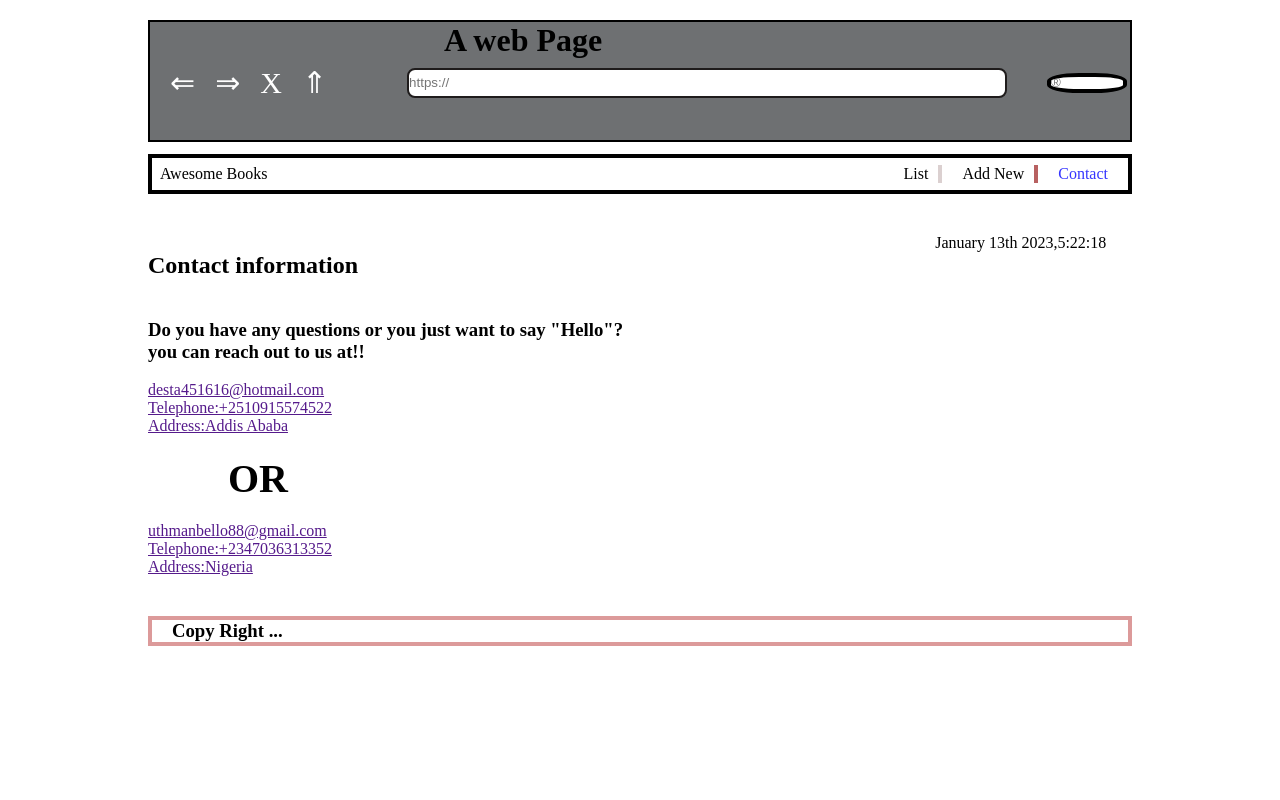
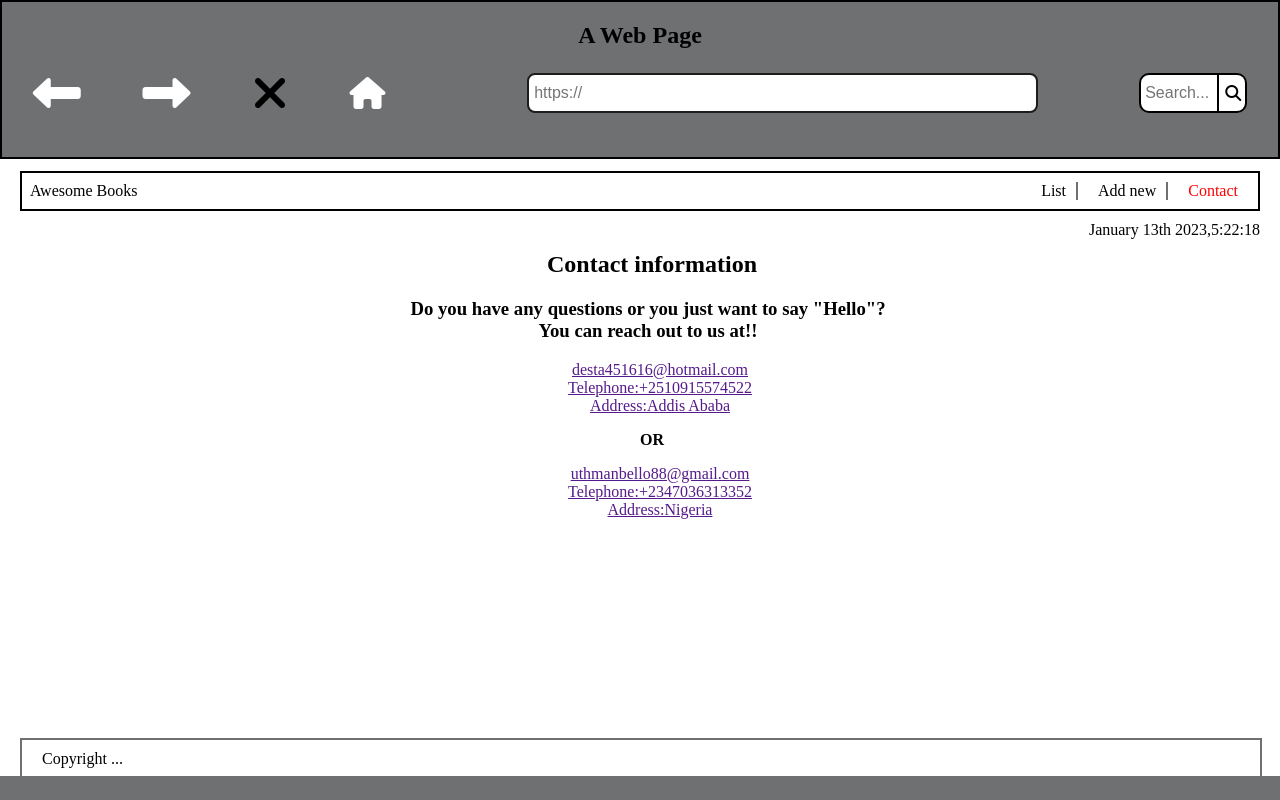
Before and after one commit to haftamudesta/AwesomeBooks, a website: page index.html in a window 1280 px wide. Drawn offline with Linux system fonts and the light colour scheme.

Commit message:
Edit the pages to match the wire frame

```diff
--- a/index.css
+++ b/index.css
@@ -1,18 +1,14 @@
 * {
-  margin: 0;
-  padding: 0;
   box-sizing: border-box;
 }
 
 body {
-  margin-left: 10%;
-  margin-right: 10%;
-  margin-top: 20px;
+  margin: 0;
+  padding: 0;
 }
 
-.Container-fluid {
-  margin-left: 20px;
-  margin-right: 20px;
+.white {
+  color: white;
 }
 
 .nav-bar {
@@ -20,7 +16,7 @@ body {
   justify-content: space-between;
   align-items: center;
   margin-top: 12px;
-  border: 4px solid black;
+  border: 2px solid black;
   height: 40px;
   margin-bottom: 80px;
 }
@@ -28,11 +24,19 @@ body {
 .top-nav {
   background: #6e7072;
   border: 2px solid black;
+  box-sizing: border-box;
+  margin: 0;
 }
 
+.top-nav > * {
+  box-sizing: border-box;
+}
+
+.botom-nav {
+  padding: 0 20px;
+}
 .top-part {
-  margin-left: 30%;
-  margin-bottom: 6px;
+  text-align: center;
 }
 
 .bottom-part {
@@ -40,6 +44,7 @@ body {
   align-items: center;
   margin-bottom: 20px;
   padding-bottom: 20px;
+  justify-content: space-around;
 }
 
 .bottom-part p {
@@ -52,17 +57,45 @@ body {
 .http-input {
   border: 2px solid rgb(31, 28, 28);
   border-radius: 8px;
-  width: 600px;
   margin-left: 80px;
-  height: 30px;
+  height: 40px;
+  padding-left: 5px;
+  width: 40%;
+  font-size: 1rem;
 }
 
 .curved-input {
   width: 80px;
-  height: 20px;
-  border: 4px solid black;
-  border-radius: 40%;
+  height: 40px;
+  border: 2px solid black;
+  border-radius: 10px;
   margin-left: 40px;
+}
+
+.search-bar {
+  display: flex;
+  height: 40px;
+}
+
+#search-text-input{
+  border: 2px solid black;
+  height:40px;
+  width:80px;
+  border-bottom-right-radius: 0;
+  border-top-right-radius: 0;
+  padding: 4px;
+  font-size: 1rem;
+}
+
+.fa-magnifying-glass{
+  background-color: white;
+  border-top-right-radius: 10px;
+  border-bottom-right-radius: 10px;
+  border-bottom: 2px solid black;
+  border-right: 2px solid black;
+  border-top: 2px solid black;
+  padding: 10px 6px;
+  width: 28px;
 }
 
 .logo {
@@ -80,47 +113,64 @@ body {
 
 #List {
   border-right: 4px solid;
-  border-color: rgb(219, 208, 208);
-  border-width: 4px;
+  border-color: #6e7072;
+  border-width: 2px;
   padding-right: 10px;
   cursor: pointer;
 }
 
 #Add {
   border-right: 4px solid;
-  border-color: rgb(184, 97, 97);
-  border-width: 4px;
+  border-color: #6e7072;
+  border-width: 2px;
   padding-right: 10px;
   cursor: pointer;
 }
 
 #Link {
   cursor: pointer;
-  color: rgba(30, 30, 255, 0.897);
+  color: red;
 }
 
 .time {
-  margin-left: 80%;
-  margin-top: -40px;
+  float: right;
+  padding: 20px;
+  margin-top: -90px;
 }
 
 .List-Items {
   display: none;
 }
 
-.owesome-header {
-  margin-top: 20px;
+.awesome-header {
+  text-align: center;
+  margin-top: -40px;
   margin-bottom: 30px;
 }
 
 .hold-collection {
   width: 80%;
   border: 2px solid black;
+  margin: auto;
 }
 
 .add-books {
-  margin-left: 60px;
+  display: flex;
+  justify-content: center;
+  align-items: center;
+  width: 100%;
   display: none;
+  margin-top: -40px;
+}
+
+.new-header {
+  text-align: center;
+}
+
+.input-field {
+  padding: 4px;
+  height: 32px;
+  margin-bottom: 0;
 }
 
 .book-list {
@@ -128,37 +178,54 @@ body {
 }
 
 .remove {
-  margin-left: 550px;
+  float: right;
+  margin: 0 20px;
 }
 
 .newbooks {
   display: flex;
   flex-direction: column;
+  justify-content: center;
+  align-items: center;
 }
 
 #title {
   width: 30%;
-  margin-bottom: 12px;
+  margin-bottom: 0;
   margin-top: 12px;
   border: 2px solid black;
 }
 
 #author {
   width: 30%;
-  margin-top: 12px;
+  margin-top: 0;
   border: 2px solid black;
 }
 
 #btn {
-  width: 5%;
-  margin-left: 220px;
-  margin-top: -30px;
+  width: 50px;
+  height: 30px;
+  float: right;
+  margin-left: 26.5%;
+  margin-top: 0;
+  margin-bottom: 44px;
   border-right: 4px solid black;
   border-bottom: 4px solid black;
 }
 
-.collection tr:nth-child(2n + 0) {
-  background: red;
+.collection {
+  box-sizing: border-box;
+  width: 100%;
+  font-size: 1em;
+  border-collapse: collapse;
+}
+
+tr {
+  border-bottom: 2px solid white;
+}
+
+.collection tr:nth-child(odd) {
+  background-color: red;
 }
 
 .collection tr:nth-child(2n + 1) {
@@ -169,28 +236,51 @@ body {
   display: none;
 }
 
+.contact-note {
+  text-align: center;
+  padding-left: 16px;
+}
+
 .active {
   display: block;
 }
 
 .con-head {
-  margin-bottom: 40px;
+  margin-top: -40px;
+  margin-bottom: 20px;
+  padding-left: 24px;
+  text-align: center;
 }
 
 .con-ul {
   list-style: none;
+  text-align: center;
+}
+
+.second-con-ul {
+  margin-bottom: -20px;
 }
 
 .or {
-  margin: 20px 0 20px 80px;
-  font-size: 40px;
+  padding-left: 24px;
   font-weight: 700;
-  text-transform: uppercase;
+  text-align: center;
 }
 
 .copyright {
+  margin: 20px;
   margin-top: 40px;
-  margin-bottom: 10px;
-  padding-left: 20px;
-  border: 4px solid rgb(220, 154, 154);
+  padding: 10px 20px;
+  border: 2px solid #6e7072;
+  position: fixed;
+  bottom: 0;
+  width: 97%;
 }
+
+.footer-down {
+  position: fixed;
+  bottom: 0;
+  height: 3vh;
+  width: 100%;
+  background-color: #6e7072;
+}
--- a/index.html
+++ b/index.html
@@ -7,21 +7,24 @@
     <title>Awesome Books</title>
     <link rel="stylesheet" href="index.css" />
     <link rel="stylesheet" href="https://cdnjs.cloudflare.com/ajax/libs/font-awesome/4.7.0/css/font-awesome.min.css">
+    <script src="https://kit.fontawesome.com/dcdd89c74c.js" crossorigin="anonymous"></script>
   </head>
   <body>
     <div class="Container-fluid">
       <header>
         <div class="top-nav">
           <div class="top-part">
-            <h1>A web Page</h1>
+            <h2>A Web Page</h2>
           </div>
           <div class="bottom-part">
-            <p>&lArr;</p>
-            <p>&rArr;</p>
-            <p>X</p>
-            <p>&uArr;</p>
+            <i class="fa-solid fa-left-long fa-3x white"></i>
+            <i class="fa-solid fa-right-long white fa-3x"></i>
+            <i class="fa-solid fa-xmark fa-3x"></i>
+            <i class="fa-solid fa-house fa-2x white"></i>
             <input type="text" placeholder="https://" class="http-input">
-            <input type="text" placeholder="&reg;" class="curved-input">
+            <div class="search-bar">
+            <input type='text' placeholder='Search...' id='search-text-input' class="curved-input"/><i class="fa-solid fa-magnifying-glass"></i>
+            </div>
           </div>
         </div>
         <div class="botom-nav">
@@ -31,7 +34,7 @@
               <li class="nav-items" id="List" >
                 List
               </li>
-              <li class="nav-items" id="Add">Add New</li>
+              <li class="nav-items" id="Add">Add new</li>
               <li class="nav-items" id="Link">Contact</li>
             </ul>
         </div>
@@ -43,29 +46,31 @@
 
       <section class="main-container">
         <section class="List-Items">
-          <h1 class="owesome-header">All Awesome Books</h1>
+          <h2 class="awesome-header">All awesome books</h2>
           <section class="hold-collection">
             <table class="collection"></table>
           </section>
         </section>
         <section class="add-books">
-          <h2 class="New-header">Add New Book</h2>
+          <h2 class="new-header">Add a new book</h2>
           <div class="newbooks">
             <input
               type="text"
-              placeholder="Add Book Title"
+              placeholder="Title"
               id="title"
               name="title"
+              class="input-field"
               required
             /><br /><br />
             <input
               type="text"
-              placeholder=" Add Author"
+              placeholder="Author"
               id="author"
               name="author"
+              class="input-field"
               required
             /><br /><br />
-            <button type="submit" name="btn" id="btn">Add</button>
+            <button type="submit" name="btn" id="btn" class="add-btn">Add</button>
             <small class="checker"></small><br />
           </div>
         </section>
@@ -74,16 +79,14 @@
             <h2 class="con-head">Contact information</h2>
           </header>
           <section class="contact-sub">
-            <h3>Do you have any questions or you just want to say "Hello"?</h3>
-            <h3>you can reach out to us at!</address>!</h3>
-            <br>
+            <h3 class="contact-note">Do you have any questions or you just want to say "Hello"? <br>You can reach out to us at!</address>!</h3>
             <ul class="con-ul">
               <li><a href="">desta451616@hotmail.com</a></li>
               <li><a href="">Telephone:+2510915574522</a></li>
               <li><a href="">Address:Addis Ababa</a></li>
             </ul>
-            <h3 class="or">or</h3>
-            <ul class="con-ul">
+            <p class="or">OR</p>
+            <ul class="con-ul second-con-ul">
               <li><a href="">uthmanbello88@gmail.com</a></li>
               <li><a href="">Telephone:+2347036313352</a></li>
               <li><a href="">Address:Nigeria</a></li>
@@ -92,9 +95,10 @@
         </section>
       </section>
       <footer>
-        <section class="copyright">
-          <h3>Copy Right ...</h3>
+        <section class="copyright" id="copy">
+          Copyright ...
         </section>
+        <section class="footer-down"></section>
       </footer>
     </div>
     <script src="script.js"></script>
--- a/script.js
+++ b/script.js
@@ -32,7 +32,7 @@ class Books {
         this.DisplayBooks.innerHTML += `
          <tr class="Display" >
          <td><span>"</span>${Books.Title}<span>" by </span>${Books.Author}</td>
-         <td><button class="remove" id="${index}">Remove</button></td>
+         <td><button type="button" class="remove" id="${index}">Remove</button></td>
          </tr>`;
       });
     }
@@ -46,7 +46,7 @@ class Books {
         this.DisplayBooks.innerHTML += `
          <tr class="Display">
          <td><span>"</span>${Books.Title}<span>" by </span>${Books.Author}</td>
-         <td><button class="remove" id="${index}">Remove</button></td>
+         <td><button type="button" class="remove" id="${index}">Remove</button></td>
          </tr>`;
       });
     } else {
--- a/singlepage.js
+++ b/singlepage.js
@@ -91,6 +91,7 @@ const dates = () => {
   }
   fullTime.textContent = `${monthValue} ${date}th ${year},${hour}:${minute}:${second}`;
 };
+
 DisplayAllBooks();
 AddNewBook();
 ShowContactDetails();
```
Also changed, not shown: 1 other file.
